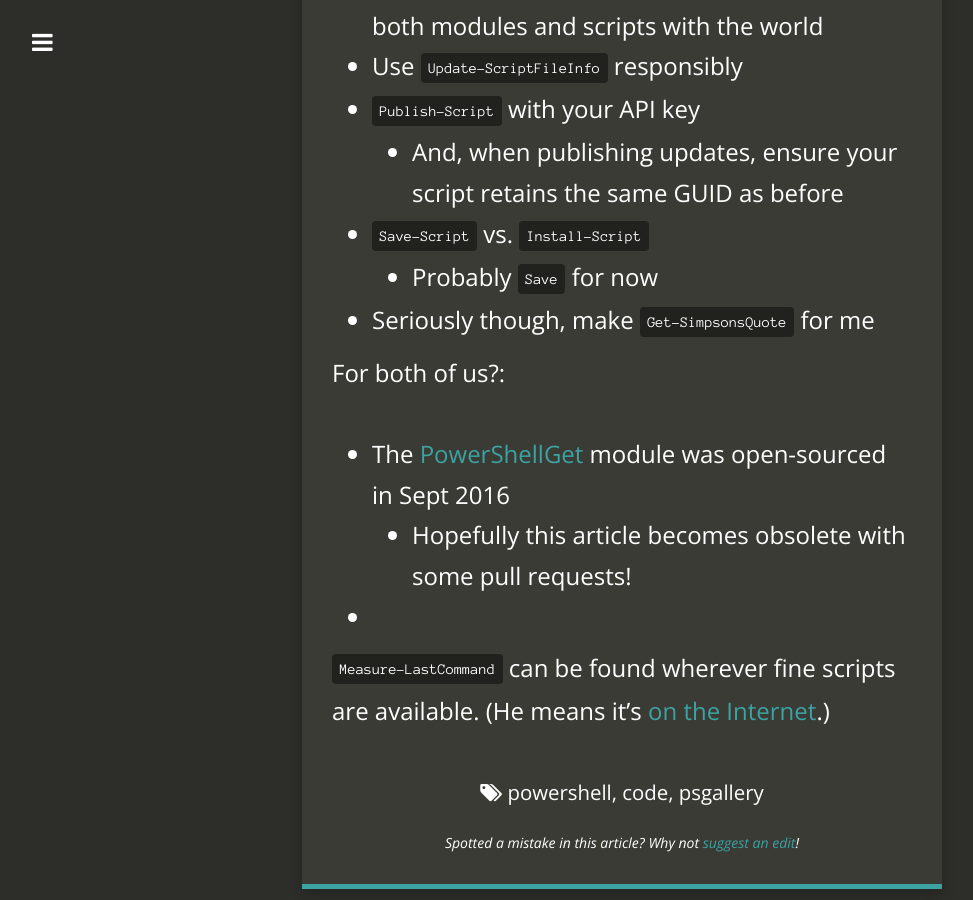
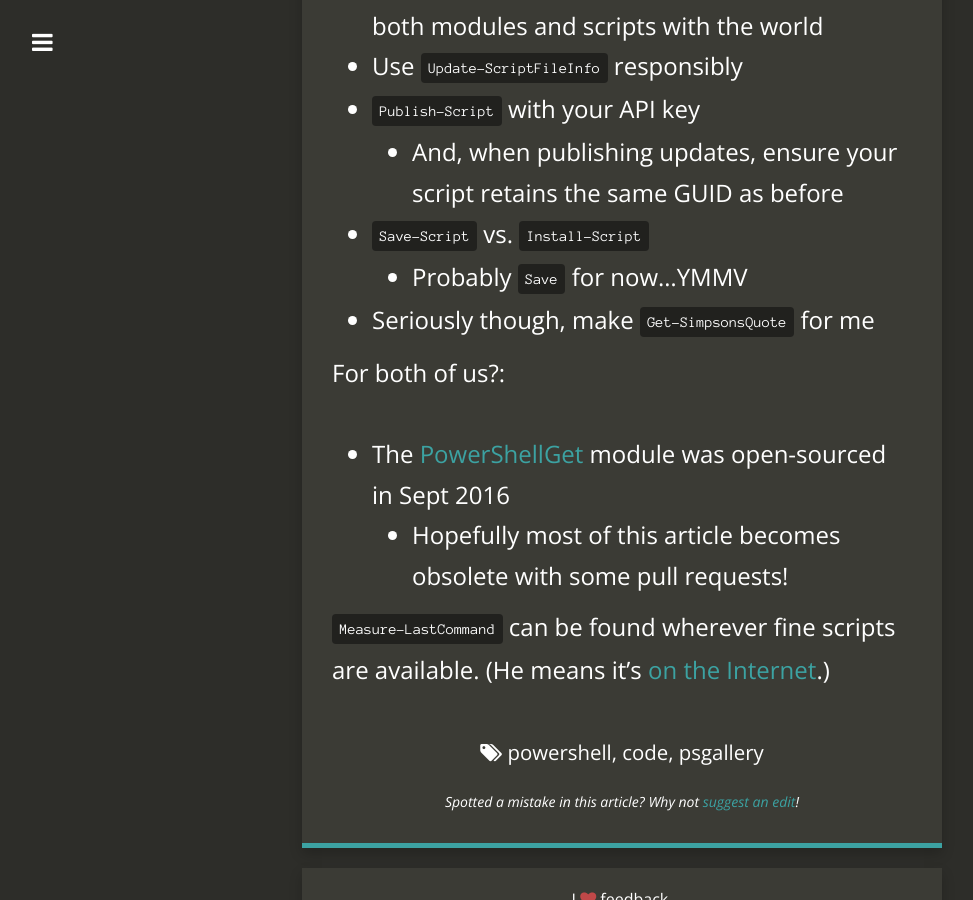
Before and after one commit to brianbunke/brianbunke.github.io, a Jekyll site: the page built from _posts/2017-01-09-publishing-scripts.md, in a window 1280 px wide and 900 px high, scrolled down 10199 px. Shown: the whole window, without its empty margins (18-991 px from the left). Built offline with Jekyll 4.4.1, drawn with Linux system fonts in a browser that asks for light colours; nearby versions of some CDN libraries; some of the changed text lies outside the part shown.

Commit message:
Preview post

````diff
--- a/_posts/2017-01-09-publishing-scripts.md
+++ b/_posts/2017-01-09-publishing-scripts.md
@@ -44,6 +44,7 @@
 
 **Important:** Guard your API key like a password! With obnoxious green boxes!
 
+
 ## Create Your Sweet Script
 
 My example for today is [Measure-LastCommand]. Measure-LastCommand is a simple script that calculates the total runtime of any command you previously executed. Here's the important stuff:
@@ -53,6 +54,7 @@
 The red arrows aren't important right now; I'm just calling out that I have collapsed both the function's comment-based help and its parameter block. And please forgive the line break...tried to keep things readable in image format.
 
 Finally made your `Get-SimpsonsQuote` script pretty enough that you don't feel self-conscious sharing it? Awesome. Now let's start screwing with it.
+
 
 ## Publish-Script: Take One
 
@@ -81,6 +83,7 @@
 
 brb, going for a long walk.
 
+
 ## Update-ScriptFileInfo, the Right Way
 
 Ok, doing this in three steps. First, to answer the above:
@@ -105,6 +108,7 @@
 
 As you tweak the formatting to your preference, use the `Test-ScriptFileInfo` command to ensure everything is still working as expected.
 
+
 ## Publish-Script: Take Two
 
 With PSScriptInfo populated, and with Test-ScriptFileInfo returning no errors, you're ready to go.
@@ -116,6 +120,7 @@
 ```
 
 No username/password necessary, just done! You'll want to search the [PowerShell Gallery] for your new pride and joy, and you can always `Find-Script`/`Save-Script`/`Install-Script` with it too, just to make sure it works as expected.
+
 
 ## Using Scripts From the Gallery
 
@@ -130,6 +135,7 @@
 
 I've had mixed results with `Install-Script` working in subsequent sessions. For now, I'm sticking with `Save-Script`, but I hope to find more reliable results when installing in the future, because it's really easy.
 
+
 ## Summary
 
 For you:
@@ -138,13 +144,12 @@
 - `Publish-Script` with your API key
   - And, when publishing updates, ensure your script retains the same GUID as before
 - `Save-Script` vs. `Install-Script`
-  - Probably `Save` for now
+  - Probably `Save` for now...YMMV
 - Seriously though, make `Get-SimpsonsQuote` for me
 
 For both of us?:
 - The [PowerShellGet] module was open-sourced in Sept 2016
-  - Hopefully this article becomes obsolete with some pull requests!
--
+  - Hopefully most of this article becomes obsolete with some pull requests!
 
 `Measure-LastCommand` can be found wherever fine scripts are available. (He means it's [on the Internet].)
 
````
Also changed, not shown: other parts of _posts/2017-01-09-publishing-scripts.md (+1 -1 lines).
